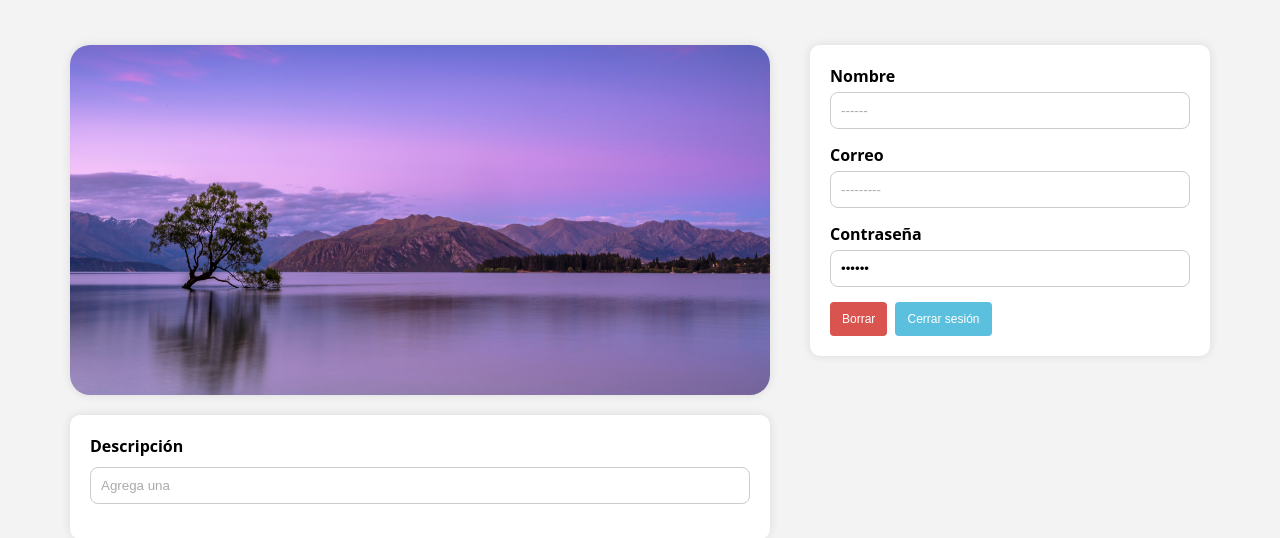
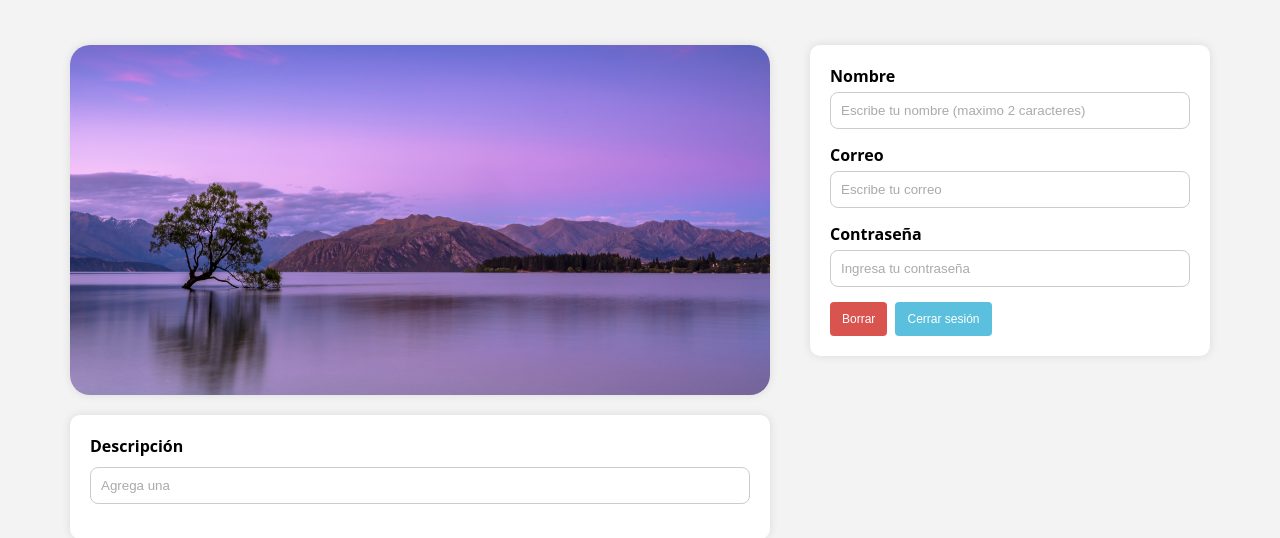
Before and after one commit to BriseilySolorzano/web, a Flask app: page /perfil in a window 1280 px wide. Shown: the part 75-613 px from the top of the page. Run offline with Flask 3, Linux system fonts and the light colour scheme.

Commit message:
otro commit jaja

```diff
--- a/templates/perfil.html
+++ b/templates/perfil.html
@@ -148,6 +148,7 @@
             margin-right: 5px;
         }
 
+
         .btn_borrar {
             background-color: #d9534f;
         }
@@ -202,13 +203,15 @@
             <div class="form-container">
                 <form>
                     <label for="nombre">Nombre</label>
-                    <input type="text" id="nombre" placeholder="------" />
+                    <input type="text" id="nombre" placeholder="Escribe tu nombre (maximo 2 caracteres)">
+
 
                     <label for="correo">Correo</label>
-                    <input type="email" id="correo" placeholder="---------" />
+                    <input type="email" id="correo" placeholder="Escribe tu correo">
+
 
                     <label for="contrasena">Contraseña</label>
-                    <input type="password" id="contrasena" value="------" readonly />
+                    <input type="password" id="contrasena" placeholder="Ingresa tu contraseña">
 
                     <div class="btn">
                         <button type="button" class="btn_borrar">Borrar</button>
```
